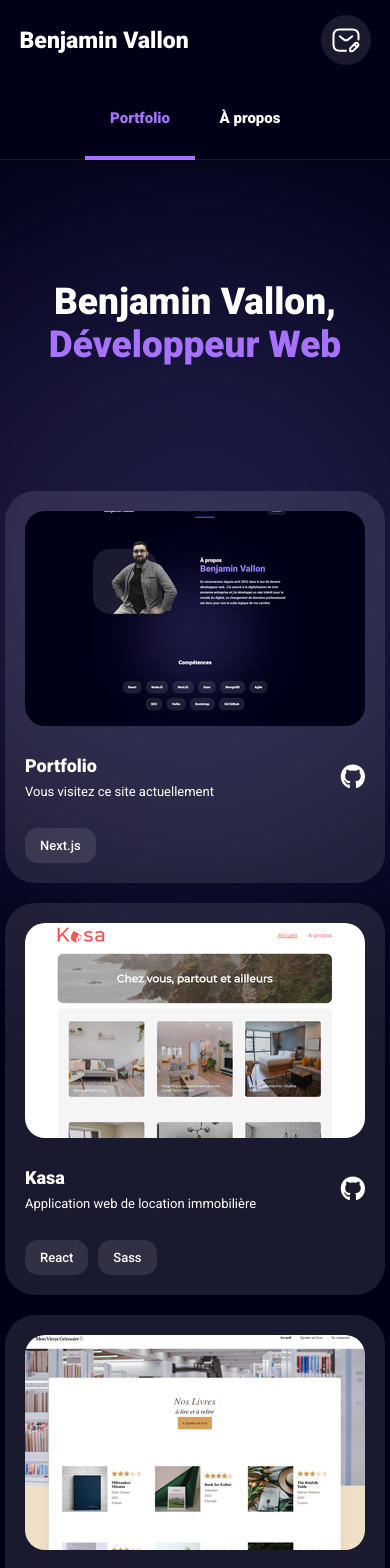
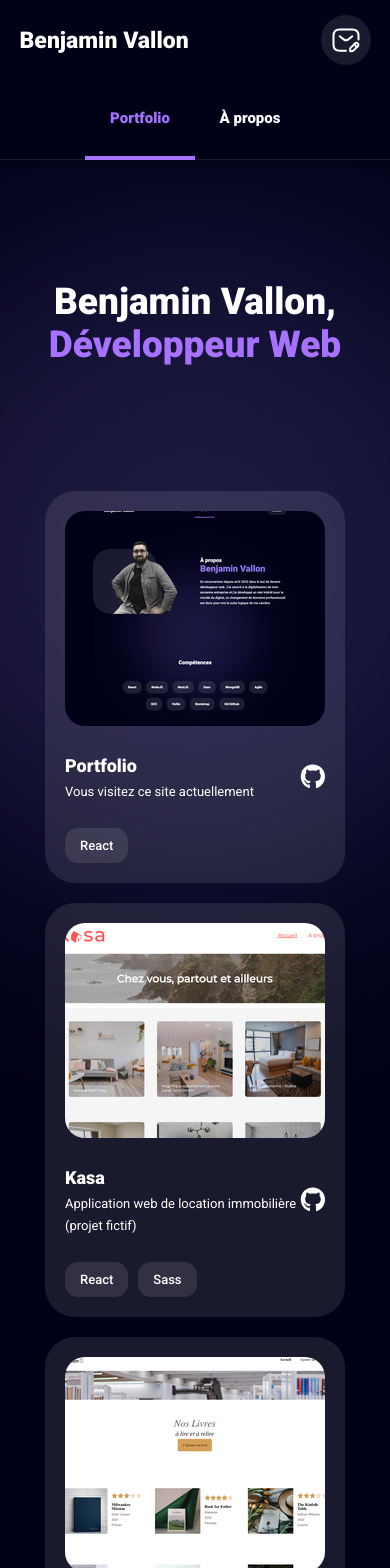
Before and after one commit to Benjamin-V-Dev/portfolio, a React (Vite) app in the folder frontend/: page / in a window 390 px wide. Shown: the top 1568 px of the page. Built offline with nearby package versions, Linux system fonts and the light colour scheme.

Commit message:
fix cards

```diff
--- a/frontend/package.json
+++ b/frontend/package.json
@@ -4,7 +4,7 @@
   "version": "0.0.0",
   "type": "module",
   "scripts": {
-    "dev": "vite",
+    "dev": "vite --host",
     "build": "vite build",
     "lint": "eslint . --ext js,jsx --report-unused-disable-directives --max-warnings 0",
     "preview": "vite preview"
--- a/frontend/src/components/Card/Card.jsx
+++ b/frontend/src/components/Card/Card.jsx
@@ -2,7 +2,6 @@
 import React from 'react'
 import styles from '../Card/Card.module.css'
 import Tag from '../../components/Tag/Tag'
-import { Link } from 'react-router-dom'
 import { LazyLoadImage } from 'react-lazy-load-image-component';
 import 'react-lazy-load-image-component/src/effects/blur.css';
 
@@ -10,7 +9,7 @@ export default function Card({ project }) {
 
     return (
         <>
-            <Link href={project.link} target='_blank' className={styles.card}>
+            <a href={project.link} target='_blank' rel='noopener noreferrer' className={styles.card}>
                 <div key={project.id} >
                     <div className={styles.imgContainer}>
 
@@ -29,9 +28,9 @@ export default function Card({ project }) {
                         </div>
 
                         <div className={styles.github}>
-                            <Link href="https://www.google.com" target='blank' className={styles.githubIcon}>
+                            <a href="https://www.google.com" target='blank' className={styles.githubIcon}>
                                 <i className="fa-brands fa-github githubIcon"></i>
-                            </Link>
+                            </a>
                         </div>
 
                     </div>
@@ -43,7 +42,7 @@ export default function Card({ project }) {
                     </div>
 
                 </div>
-            </Link>
+            </a>
         </>
     )
 }
--- a/frontend/src/components/Card/Card.module.css
+++ b/frontend/src/components/Card/Card.module.css
@@ -112,7 +112,8 @@
 @media (max-width: 768px) {
 
     .card{
-        width: auto;
+
+
     }
 }
 
@@ -122,9 +123,7 @@
 @media (max-width: 425px) {
 
     .card{
-        width: auto;
-        min-width: unset;
-        max-width: 380px;
+
     }
 }
 
@@ -134,9 +133,7 @@
 @media (max-width: 375px) {
 
     .card{
-        width: auto;
-        min-width: unset;
-        max-width: 330px;
+
     }
 }
 
@@ -146,8 +143,6 @@
 @media (max-width: 320px) {
 
     .card{
-        width: auto;
-        min-width: unset;
-        max-width: 280px;
+
     }
 }
--- a/frontend/src/utils/projects.js
+++ b/frontend/src/utils/projects.js
@@ -7,13 +7,13 @@ const projects =  [
         img: "/Portfolio.webp",
         imgAlt: "Capture d'écran du projet 'Portfolio'",
         github: "https://github.com/Benjamin-V-Dev/Portfolio",
-        tags: ["Next.js"],
-        link: "/"
+        tags: ["React"],
+        link: "https://benjamin-vallon.fr"
       },
       {
         id: 2,
         title: "Kasa",
-        subtitle: "Application web de location immobilière",
+        subtitle: "Application web de location immobilière (projet fictif)",
         img: "/Kasa.webp",
         imgAlt: "Capture d'écran du projet 'Kasa'",
         github: "https://github.com/Benjamin-V-Dev/Kasa",
@@ -23,7 +23,7 @@ const projects =  [
       {
         id: 3,
         title: "Mon Vieux Grimoire",
-        subtitle: "Site de notation de livres",
+        subtitle: "Site de notation de livres (projet fictif)",
         img: "/MonVieuxGrimoire.webp",
         imgAlt: "Capture d'écran du projet 'Mon Vieux Grimoire'",
         github: "https://github.com/Benjamin-V-Dev/MonVieuxGrimoire",
```
